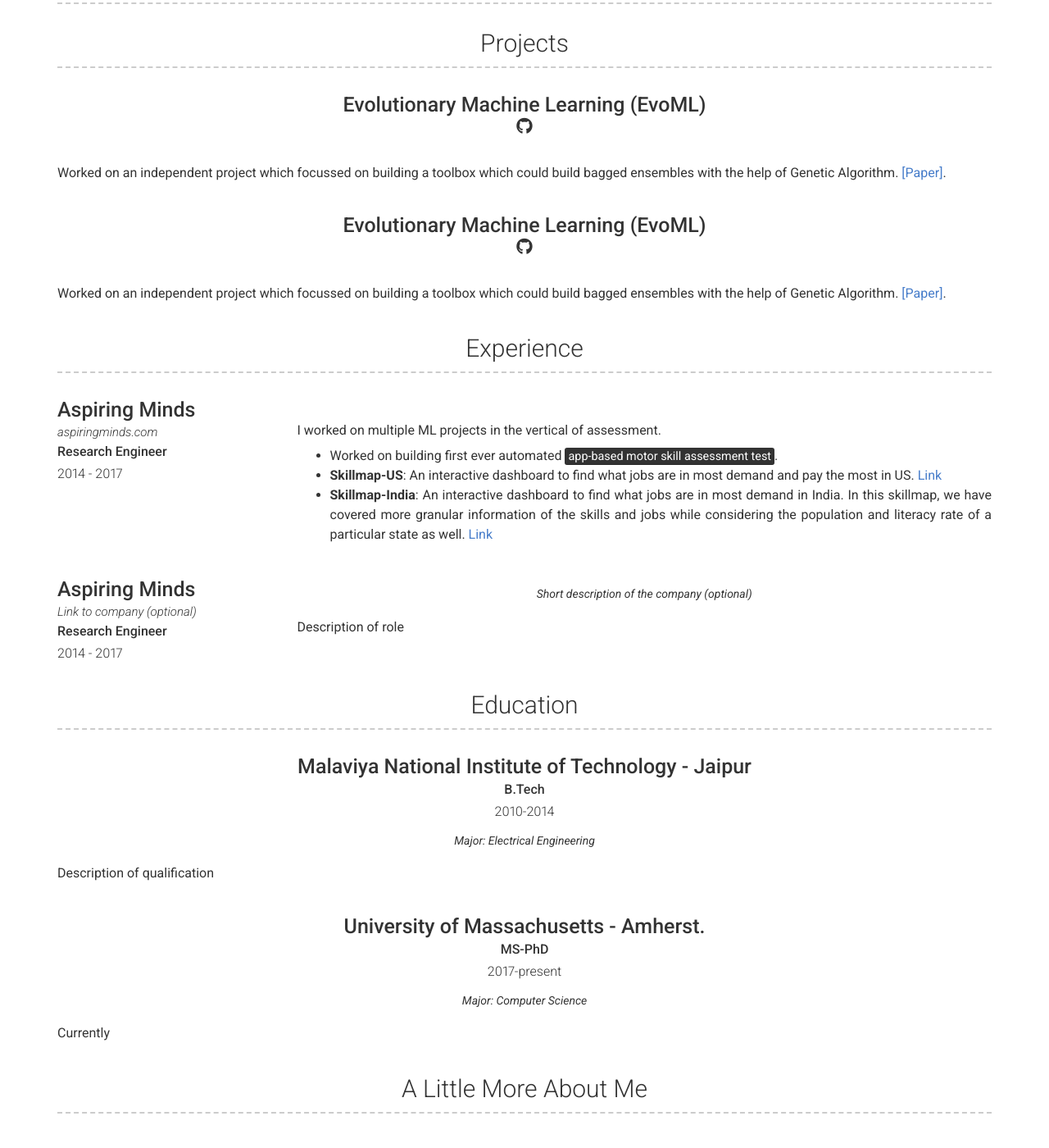
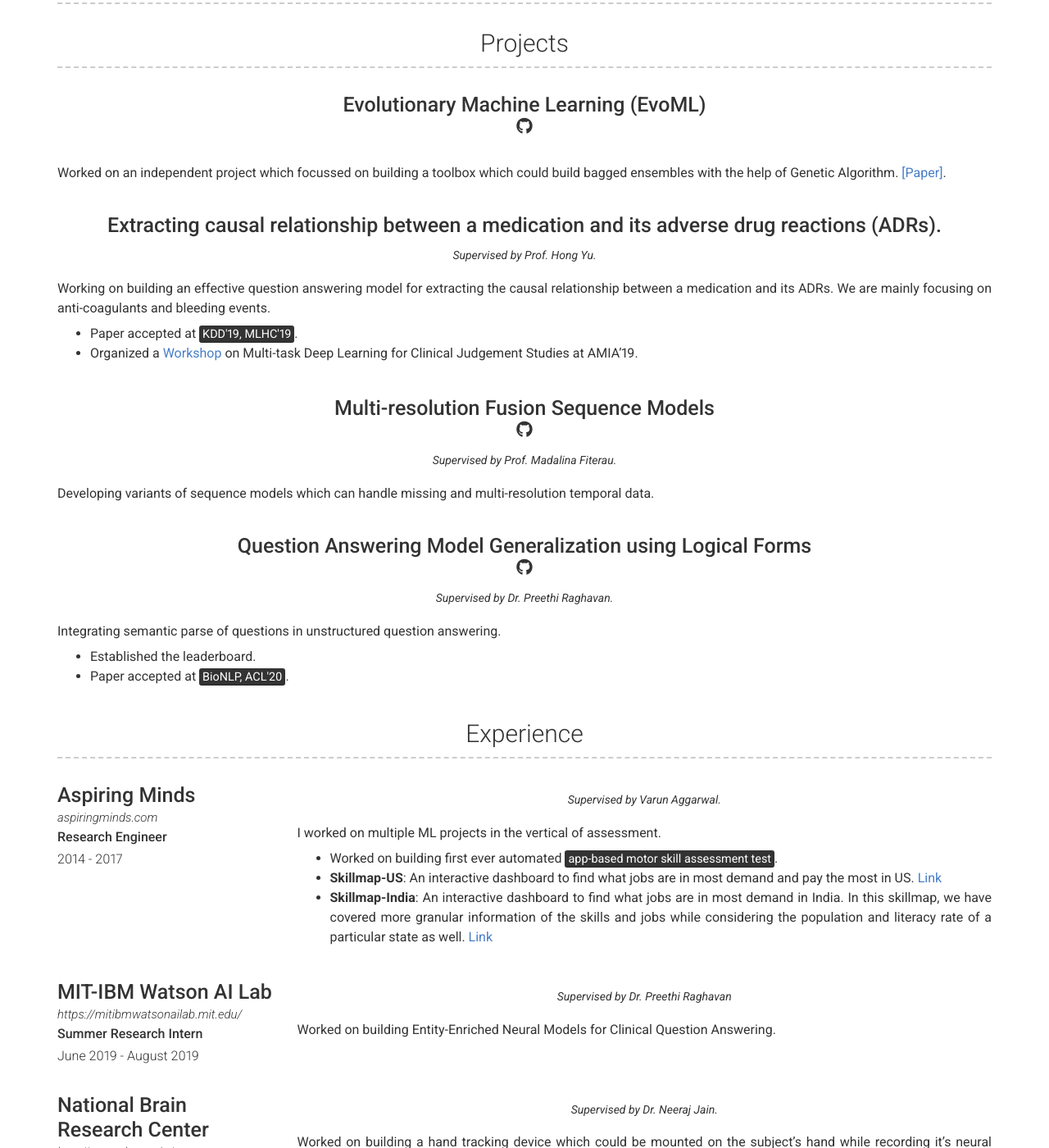
Before and after one commit to bsinghpratap/bsinghpratap.github.io, a Jekyll site: the page built from index.md, in a window 1280 px wide and 1400 px high, scrolled down 595 px. Shown: the whole window at 82% size. Built offline with Jekyll 4.4.1, drawn with Linux system fonts in a browser that asks for light colours; nearby versions of some CDN libraries; some of the changed text lies outside the part shown.

Commit message:
website updated

```diff
--- a/_data/experience.yml
+++ b/_data/experience.yml
@@ -5,7 +5,7 @@
   job_title: Research Engineer
   dates: 2014 - 2017
   quote: >
-#   Short description of the company (optional)
+    Supervised by Varun Aggarwal.
   description: | # this will include new lines to allow paragraphs
     I worked on multiple ML projects in the vertical of assessment.
     - Worked on building first ever automated <mark>app-based motor skill assessment test</mark>.
@@ -13,14 +13,23 @@
     - <b>Skillmap-India</b>: An interactive dashboard to find what jobs are in most demand in India. In this skillmap, we have covered more granular information of the skills and jobs while considering the population and literacy rate of a particular state as well. [Link](https://www.aspiringminds.com/research-reports/skill-map-india-2017/)
 
 
+- layout: left
+  company: MIT-IBM Watson AI Lab
+  link: https://mitibmwatsonailab.mit.edu/
+  job_title: Summer Research Intern
+  dates: June 2019 - August 2019
+  quote: >
+   Supervised by Dr. Preethi Raghavan
+  description: | # this will include new lines to allow paragraphs
+    Worked on building Entity-Enriched Neural Models for Clinical Question Answering.
 
 
 - layout: left
-  company: Aspiring Minds
-  link: Link to company (optional)
-  job_title: Research Engineer
-  dates: 2014 - 2017
+  company: National Brain Research Center
+  link: http://www.nbrc.ac.in/
+  job_title: Summer Research Intern
+  dates: May 2013 - July 2013
   quote: >
-   Short description of the company (optional)
+   Supervised by Dr. Neeraj Jain.
   description: | # this will include new lines to allow paragraphs
-    Description of role
+    Worked on building a hand tracking device which could be mounted on the subject's hand while recording it's neural signals during a task
--- a/_data/projects.yml
+++ b/_data/projects.yml
@@ -9,10 +9,34 @@
     Worked on an independent project which focussed on building a toolbox which could build bagged ensembles with the help of Genetic Algorithm. <a class='urllink' href='https://arxiv.org/abs/1610.00465' rel='nofollow'>[Paper]</a>.
 
 - layout: top-middle
-  name: Evolutionary Machine Learning (EvoML)
+  name: Extracting causal relationship between a medication and its adverse drug reactions (ADRs).
   link:
-  github: https://github.com/EvoML
+  github:
   quote: >
+    Supervised by Prof. Hong Yu.
+  description: | # this will include new lines to allow paragraphs
+    Working on building an effective question answering model for extracting the causal relationship between a medication and its ADRs. We are mainly focusing on anti-coagulants and bleeding events.
 
+    - Paper accepted at <mark>KDD'19, MLHC'19</mark>.
+    - Organized a [Workshop](https://github.com/bsinghpratap/AMIA_2019_tutorial) on Multi-task Deep Learning for Clinical Judgement Studies at AMIA'19.
+
+- layout: top-middle
+  name: Multi-resolution Fusion Sequence Models
+  link:
+  github: https://github.com/Information-Fusion-Lab-Umass/MultiFIT
+  quote: >
+    Supervised by Prof. Madalina Fiterau.
   description: | # this will include new lines to allow paragraphs
-    Worked on an independent project which focussed on building a toolbox which could build bagged ensembles with the help of Genetic Algorithm. <a class='urllink' href='https://arxiv.org/abs/1610.00465' rel='nofollow'>[Paper]</a>.
+    Developing variants of sequence models which can handle missing and multi-resolution temporal data.
+
+- layout: top-middle
+  name: Question Answering Model Generalization using Logical Forms
+  link:
+  github: https://github.com/emrqa
+  quote: >
+    Supervised by Dr. Preethi Raghavan.
+  description: | # this will include new lines to allow paragraphs
+    Integrating semantic parse of questions in unstructured question answering.
+
+    - Established the leaderboard.
+    - Paper accepted at <mark>BioNLP, ACL'20</mark>.
```
